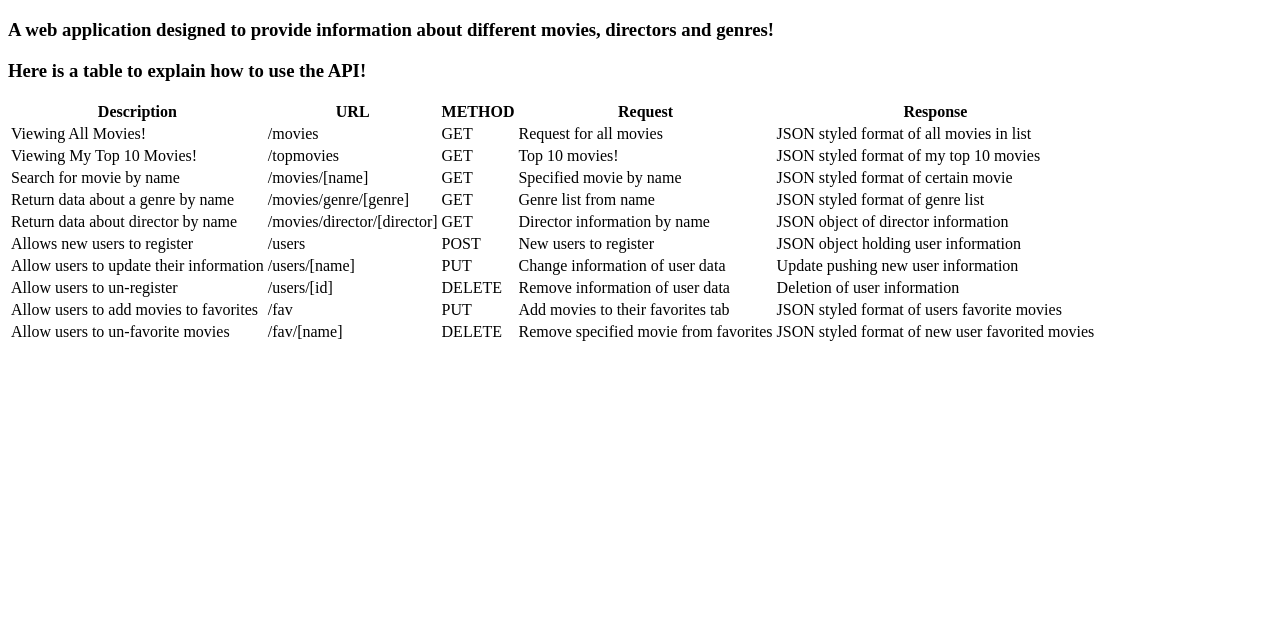
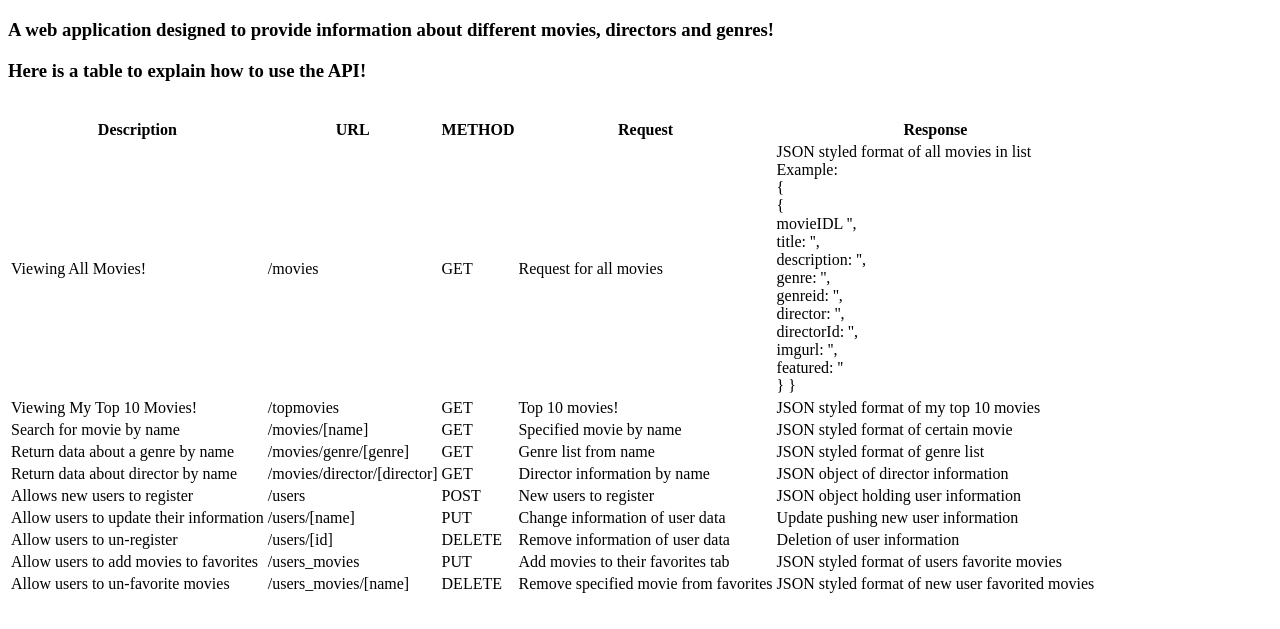
Before and after one commit to Cgr3/Movie_API, a website: page public/documentation.html in a window 1280 px wide. Shown: the part 61-690 px from the top of the page. Drawn offline with Linux system fonts and the light colour scheme.

Commit message:
updated documentation
ADDED example format to /movies
CHANGED /users_movies director

```diff
--- a/public/documentation.html
+++ b/public/documentation.html
@@ -27,7 +27,37 @@
         <td>/movies</td>
         <td>GET</td>
         <td>Request for all movies</td>
-        <td>JSON styled format of all movies in list</td>
+        <td>JSON styled format of all movies in list
+          <br>
+        Example:
+          <br>
+          {
+          <br>
+            {
+          <br>
+        movieIDL '',
+          <br>
+        title: '',
+          <br>
+        description: '',
+          <br>
+        genre: '',
+          <br>
+        genreid: '',
+          <br>
+        director: '',
+          <br>
+        directorId: '',
+          <br>
+        imgurl: '',
+          <br>
+        featured: ''
+        <br>
+      }
+    }
+      </td>
+          <br>
+
       </tr>
       <tr>
         <td>Viewing My Top 10 Movies!</td>
@@ -80,14 +110,14 @@
       </tr>
       <tr>
         <td>Allow users to add movies to favorites</td>
-        <td>/fav</td>
+        <td>/users_movies</td>
         <td>PUT</td>
         <td>Add movies to their favorites tab</td>
         <td>JSON styled format of users favorite movies</td>
       </tr>
       <tr>
         <td>Allow users to un-favorite movies</td>
-        <td>/fav/[name]</td>
+        <td>/users_movies/[name]</td>
         <td>DELETE</td>
         <td>Remove specified movie from favorites</td>
         <td>JSON styled format of new user favorited movies</td>
```
